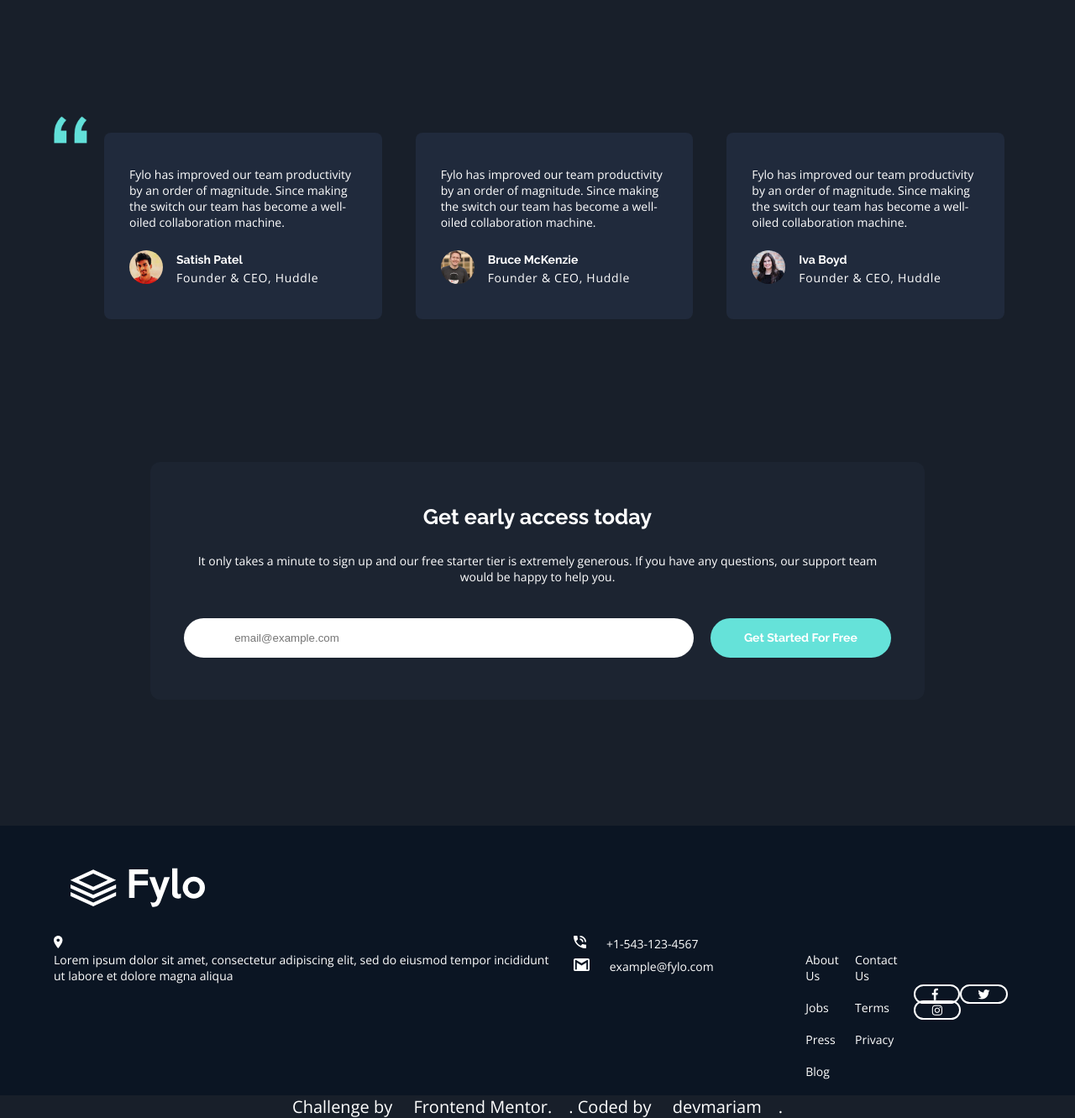
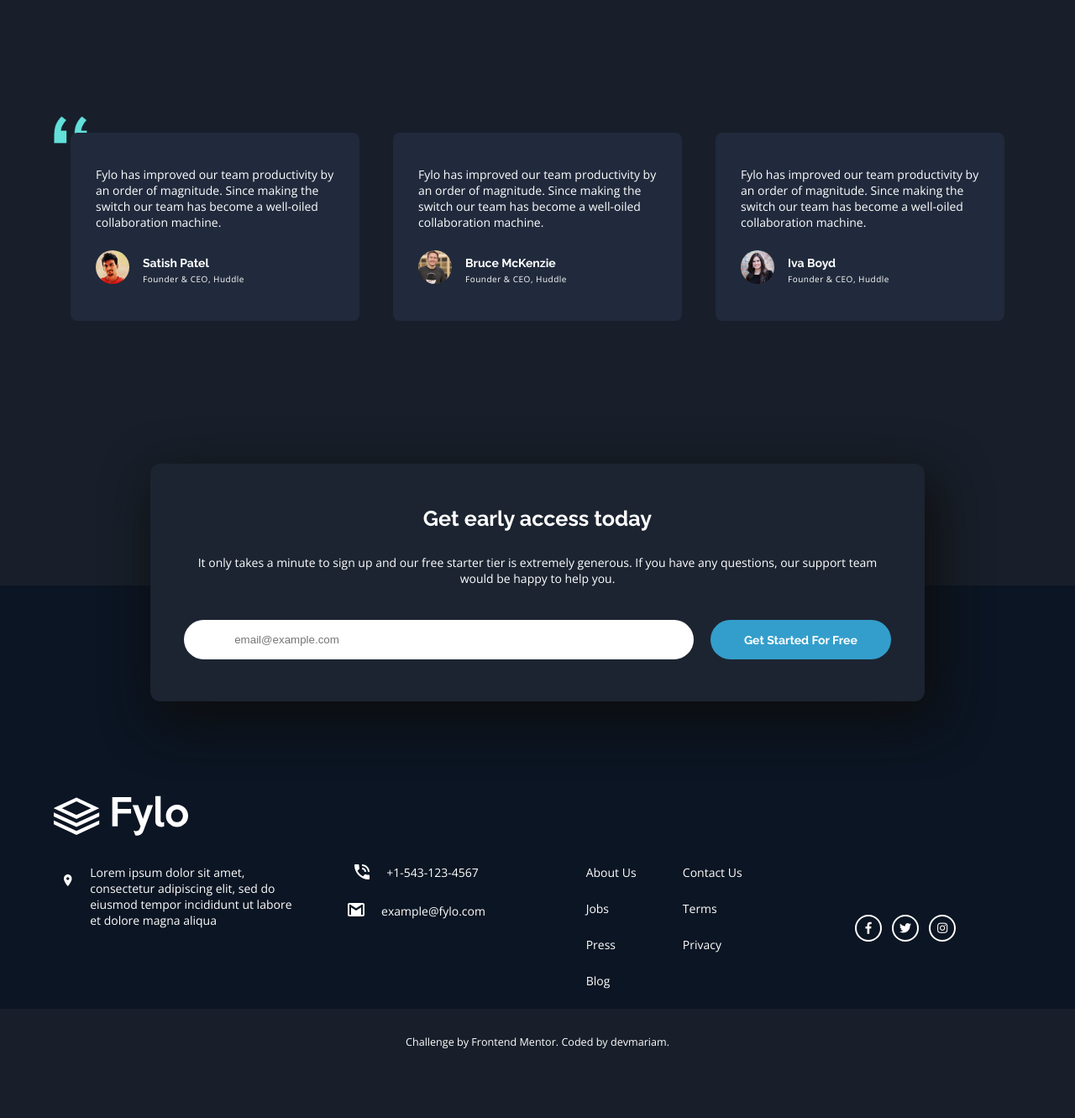
Before and after one commit to Marrockx/fylo-dark-theme-landing-page, a plain HTML site: page index.html in a window 1280 px wide. Shown: the part 2320-3651 px from the top of the page at 84% size. After the commit the page ends 3601 px from the top, so only its background shows below. Drawn offline with nearby package versions, Linux system fonts and the light colour scheme.

Commit message:
adjust responsiveness

```diff
--- a/css/style.css
+++ b/css/style.css
@@ -3,9 +3,11 @@
 * {
 	margin: 0;
 	padding: 0;
+	outline: none;
 }
 
 body{
+	box-sizing: border-box;
 	margin: 0;
 	background-color: hsl(218, 28%, 13%);
 	font-size: 14px;
@@ -164,7 +166,6 @@ main #fylo-description .description-container{
 	display: flex;
 	flex-flow: row nowrap;
 	justify-content: space-between;
-	align-items: center;
 
 
 }
@@ -181,16 +182,18 @@ main .description-container .description-content h2{
 	font-weight: 700;
 	font-size: 2.2em;
 	line-height: 1.6em;
+	text-align: center;
 }
 
 main .description-container .description-content p{
 	padding: 16px 0;
-	text-align: left;
+
 }
 
 main .description-content .links-feedback{
 	color: hsl(176, 68%, 64%);
 	border-bottom: 2px solid hsl(176, 68%, 64%);
+
 }
 main .description-content a.links-feedback:hover{
 	font-size: 1.1em;
@@ -205,10 +208,12 @@ main #fylo-testimonials .testimonial-container {
 	justify-content: space-between;
 }
 
-main .testimonial-container img{
+main .container img.quotes{
 	max-width: 40px;
 	height: auto;
-	align-self: baseline;
+	position: absolute;
+	z-index: -10;
+	padding-bottom: 20px;
 }
 
 main .testimonial-container .testimonial-card{
@@ -225,20 +230,19 @@ main .testimonial-container .testimonial-card{
 main .testimonial-card .testimonial-author{
 	display: flex;
 	margin-top: 24px;
+	align-items: center;
 }
 
 main .testimonial-card .testimonial-author img{
 	border-radius: 50%;
+	max-width: 40px;
+	height: auto;
+	align-self: baseline;
 }
 
 main .testimonial-card .author-desc{
 	padding-left: 16px;
 }
-
-main .testimonial-card .testimonial-author span{
-	display: block;
-}
-
 
 main .testimonial-author-name{
 	font-family: Raleway;
@@ -248,6 +252,7 @@ main .testimonial-author-name{
 
 main .testimonial-author-title{
 	letter-spacing: 0.05em;
+	font-size: 10px;
 }
 
 /* EMAIL SIGN-UP */
@@ -259,11 +264,16 @@ main #email-sign-up{
 
 main #email-sign-up .email-sign-up-box{
 
-	margin: 150px auto;
+	margin: 150px auto -90px auto;
 	background-color: hsl(217, 28%, 15%);
 	border-radius: 12px;
 	padding: 50px 40px;
 	text-align: center;
+	min-height: 180px;
+	z-index: 14;
+	box-shadow: 10px 20px 60px 4px hsl(0, 0%, 5.5%);
+	position: relative;
+
 
 }
 
@@ -299,6 +309,11 @@ main .email-sign-up-box #email-sign-up-form input[type="email"]:focus{
 main #email-sign-up-form .button{
 	padding: 8px 40px;
 	font-size: 1em;
+	background-color: hsl(198, 60%, 50%);
+}
+
+main #email-sign-up-form .button:hover{
+	background-color: hsl(176, 68%, 64%);
 }
 
 
@@ -308,74 +323,96 @@ main #email-sign-up-form .button{
 	position: absolute;
 	bottom: 0;
 	width: 100%;
-	height: 2.5rem;            /* Footer height */
+	height: 5.5rem;            /* Footer height */
+	z-index: -1;
+
 }
 
 .main-footer{
-	position: relative;
 	background-color: hsl(216, 53%, 9%);
-	padding-top: 50px;
+	padding-top: 250px;
 }
 
 #footer .footer-content{
 	margin-top: 30px;
 	display: flex;
+	flex-direction: row;
+	justify-content: space-between;
+
 
 
 }
 
-#footer .footer-content .footer-location{
-	width: 25%;
-
+#footer .footer-content [class*="fylo-"]{
+	flex: 0 0 25%;
 
 }
 
-.footer-content img{
-	height: 15px;
-	margin-right: 20px;
+.footer-content .fylo-location img{
+	height: 14px;
+	padding: 12px;
 }
 
-#fylo-location{
-
+.fylo-location{
+	display: flex;
+	flex-direction: row;
+	justify-content: space-around;
 }
 
-#fylo-location p{
-	display: inline;
+.fylo-location #location-icon{
+	flex: 0 0 15%;
+}
+
+.fylo-location #location-text{
+	flex: 0 0 85%;
+}
+
+.fylo-location p{
 	top: 0;
 	left:0;
 }
 
-#fylo-contact{
-
+.footer-content .fylo-contact{
+	display: flex;
+	flex-flow: column wrap;
+	justify-content: flex-start;
 }
 
-#footer .fylo-contact span.contact-group{
-	display: inline-block;
-	margin-bottom: 8px;
-	padding: 0 20px;
+#footer .fylo-contact .contact-group{
+	padding-bottom: 24px;
+	display: flex;
+	justify-content: center;
+}
+
+#footer .fylo-contact .contact-group img{
+	padding-right: 20px;
 }
 
 
 #footer .footer-nav{
-	width: 15%;
 	display: flex;
-	justify-content: space-between;
-
+	justify-content: flex-end;
+	flex-direction: row;
 }
 
-#footer a{
-	color: hsl(0, 0%, 100%);
-	padding: 0 20px;
-}
-
-#footer a:hover{
-	color: hsl(198, 60%, 50%);
-	font-size: 1.2em;
+.footer-nav ul{
+	flex: 0 0 40%;
+	text-align: center;
 }
 
 .footer-nav ul li{
 	list-style: none;
 	display: block;
+	padding-bottom: 24px;
+	text-align: left;
+}
+
+#footer a{
+	color: hsl(0, 0%, 100%);
+}
+
+#footer a:hover{
+	color: hsl(198, 60%, 50%);
 }
 
 
@@ -385,29 +422,64 @@ main #email-sign-up-form .button{
 	margin-top: 60px;
 }
 
+.footer-socials ul{
+	display: flex;
+	justify-content: center;
+}
+
 .footer-socials li{
 	list-style: none;
-	display: inline;
+	margin-left: 12px;
 	border: 2px solid hsl(0, 0%, 100%);
 	box-sizing: border-box;
 	height: 32px;
 	width: 32px;
-	border-radius: 60px;
+	border-radius: 50%;
+	display: flex;
+	justify-content: center;
+	align-items: center;
 
 }
 
-.frontendmentor-footer{
-	position: static;
-	bottom: 20px;
-	height: 20px;
+.footer-socials a{
+	display: flex;
+	justify-content: center;
 }
 
-.attribution { font-size: 20px; text-align: center; }
-.attribution a { color: hsl(228, 45%, 44%); }
+.frontendmentor-footer{
+	display: flex;
+	height: 10vh;
+	align-items: center;
+	justify-content: center;
+}
+
+.frontendmentor-footer p.attribution{
+	font-size: 0.9em;
+}
+
+.attribution a {
+	color: hsl(228, 45%, 44%);
+}
 
 /* MEDIA QUERIES */
 
 @media all and (max-width: 800px){
+
+	.header-intro a .button{
+		font-size: 1em;
+		padding: 12px 44px;
+	}
+
+	header .header-intro h1{
+		font-size: 2em;
+		line-height: 1.4em;
+	}
+
+	header .header-intro  p{
+		font-size: 1.1em;
+		padding: 0 15px;
+	}
+
 	main #fylo-testimonials .testimonial-container {
 		flex-wrap: wrap;
 	}
@@ -436,24 +508,6 @@ main #email-sign-up-form .button{
 	#header-nav ul.nav-menu li{
 		padding-left: 16px;
 	}
-	.header-intro a .button{
-		font-size: 1em;
-		padding: 12px 44px;
-	}
-
-	header .header-intro h1{
-		font-size: 2em;
-		line-height: 1.4em;
-/*	width: 75%;
-	padding: 0 40px;
-	margin: 40px auto;*/
-}
-
-header .header-intro  p{
-	font-size: 1.1em;
-	padding: 0 25px;
-}
-
 
 	main #features .features-container{
 		display: flex;
@@ -473,7 +527,6 @@ main #fylo-description .description-container img.description-image{
 	}
 
 	main .description-container .description-content{
-	text-align: center;
 		margin: auto;
 	}
 
--- a/index.html
+++ b/index.html
@@ -121,18 +121,21 @@
         <section id="fylo-testimonials">
 
           <div class="container">
+            <img class="quotes" src="images/bg-quotes.png" alt="quotes image for Fylo testimonials section">
+
             <div class="testimonial-container">
-              <img class="quotes" src="images/bg-quotes.png" alt="quotes image for Fylo testimonials section">
 
               <div class="testimonial-card">
                 <p class="testimonial-message">Fylo has improved our team productivity by an order of magnitude. Since making the switch our team has
                 become a well-oiled collaboration machine.</p>
 
                 <div class="testimonial-author">
+                  <div class="author-image">
                     <img src="images/profile-1.jpg" alt="First author picture">
+                  </div>
                   <div class="author-desc">
-                    <span class="testimonial-author-name">Satish Patel</span>
-                    <span class="testimonial-author-title">Founder & CEO, Huddle</span>
+                    <div class="testimonial-author-name">Satish Patel</div>
+                    <div class="testimonial-author-title">Founder & CEO, Huddle</div>
                   </div>
                 </div>
               </div>
@@ -142,10 +145,12 @@
                 become a well-oiled collaboration machine.</p>
 
                 <div class="testimonial-author">
+                  <div class="author-image">
                     <img src="images/profile-2.jpg" alt="Second author picture">
+                  </div>
                   <div class="author-desc">
-                    <span class="testimonial-author-name">Bruce McKenzie</span>
-                    <span class="testimonial-author-title">Founder & CEO, Huddle</span>
+                    <div class="testimonial-author-name">Bruce McKenzie</div>
+                    <div class="testimonial-author-title">Founder & CEO, Huddle</div>
                   </div>
                 </div>
               </div>
@@ -155,10 +160,12 @@
                 become a well-oiled collaboration machine.</p>
 
                 <div class="testimonial-author">
+                  <div class="author-image">
                     <img src="images/profile-3.jpg" alt="Third author picture">
+                  </div>
                   <div class="author-desc">
-                    <span class="testimonial-author-name">Iva Boyd</span>
-                    <span class="testimonial-author-title">Founder & CEO, Huddle</span>
+                    <div class="testimonial-author-name">Iva Boyd</div>
+                    <div class="testimonial-author-title">Founder & CEO, Huddle</div>
                   </div>
                 </div>
               </div>
@@ -200,37 +207,50 @@
           <div class="footer-content">
 
             <div class="fylo-location">
+              <div id="location-icon">
                 <img src="images/icon-location.svg" alt="location icon">
+              </div>
+              <div id="location-text">
                 <p>Lorem ipsum dolor sit amet, consectetur adipiscing elit, sed do eiusmod tempor incididunt ut labore et
                 dolore magna aliqua</p>
+              </div>
 
             </div>
             <div class="fylo-contact">
-              <span class="contact-group">
+              <div class="contact-group">
+                <div id="ct-grp-1-img">
                   <img src="images/icon-phone.svg" alt="phone icon">
-              +1-543-123-4567</span>
-              <span class="contact-group">
+                </div>
+                <div id="ct-grp-1-text">
+                  <span>+1-543-123-4567</span>
+                </div>
+              </div>
+              <div class="contact-group">
+                <div id="ct-grp-2-img">
                   <img src="images/icon-email.svg" alt="email icon">
-              example@fylo.com</span>
-            </span>
+                </div>
+                <div id="ct-grp-2-text">
+                  <span>example@fylo.com</span>
+                </div>
+              </div>
             </div>
 
-          <div class="footer-nav">
+            <div class="footer-nav fylo-ft-nav">
               <ul>
-             <a href="#"><li>About Us</li></a>
-             <a href="#"><li>Jobs</li></a>
-             <a href="#"><li>Press</li></a>
-             <a href="#"><li>Blog</li></a>
+               <li><a href="#">About Us</a></li>
+               <li><a href="#">Jobs</a></li>
+               <li><a href="#">Press</a></li>
+               <li><a href="#">Blog</a></li>
              </ul>
 
              <ul>
-             <a href="#"><li>Contact Us</li></a>
-             <a href="#"><li>Terms</li></a>
-             <a href="#"><li>Privacy</li></a>
+               <li><a href="#">Contact Us</a></li>
+               <li><a href="#">Terms</a></li>
+               <li><a href="#">Privacy</a></li>
              </ul>
            </div>
 
-         <div class="footer-socials">
+           <div class="footer-socials fylo-ft-socials">
              <ul>
                <li>
                 <a href="#">
@@ -257,7 +277,7 @@
 
     <div class="frontendmentor-footer">
       <p class="attribution">
-      Challenge by <a href="https://www.frontendmentor.io?ref=challenge" target="_blank">Frontend Mentor.</a>.
+        Challenge by <a href="https://www.frontendmentor.io?ref=challenge" target="_blank">Frontend Mentor</a>.
         Coded by <a href="https://github.com/marrockx" target="_blank">devmariam</a>.
       </p>
     </div>
```
Lines whose indentation alone changed are shown as unchanged.
